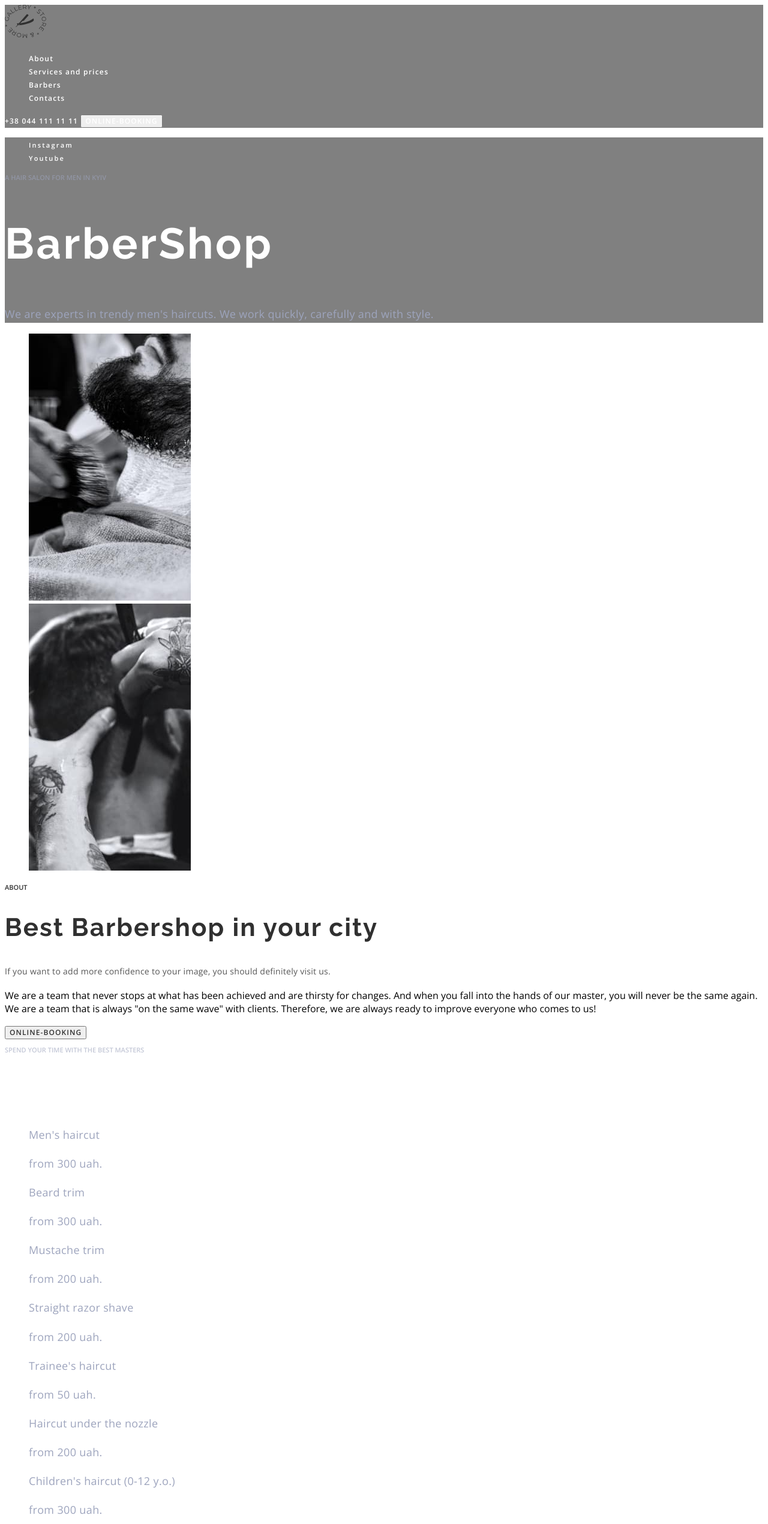
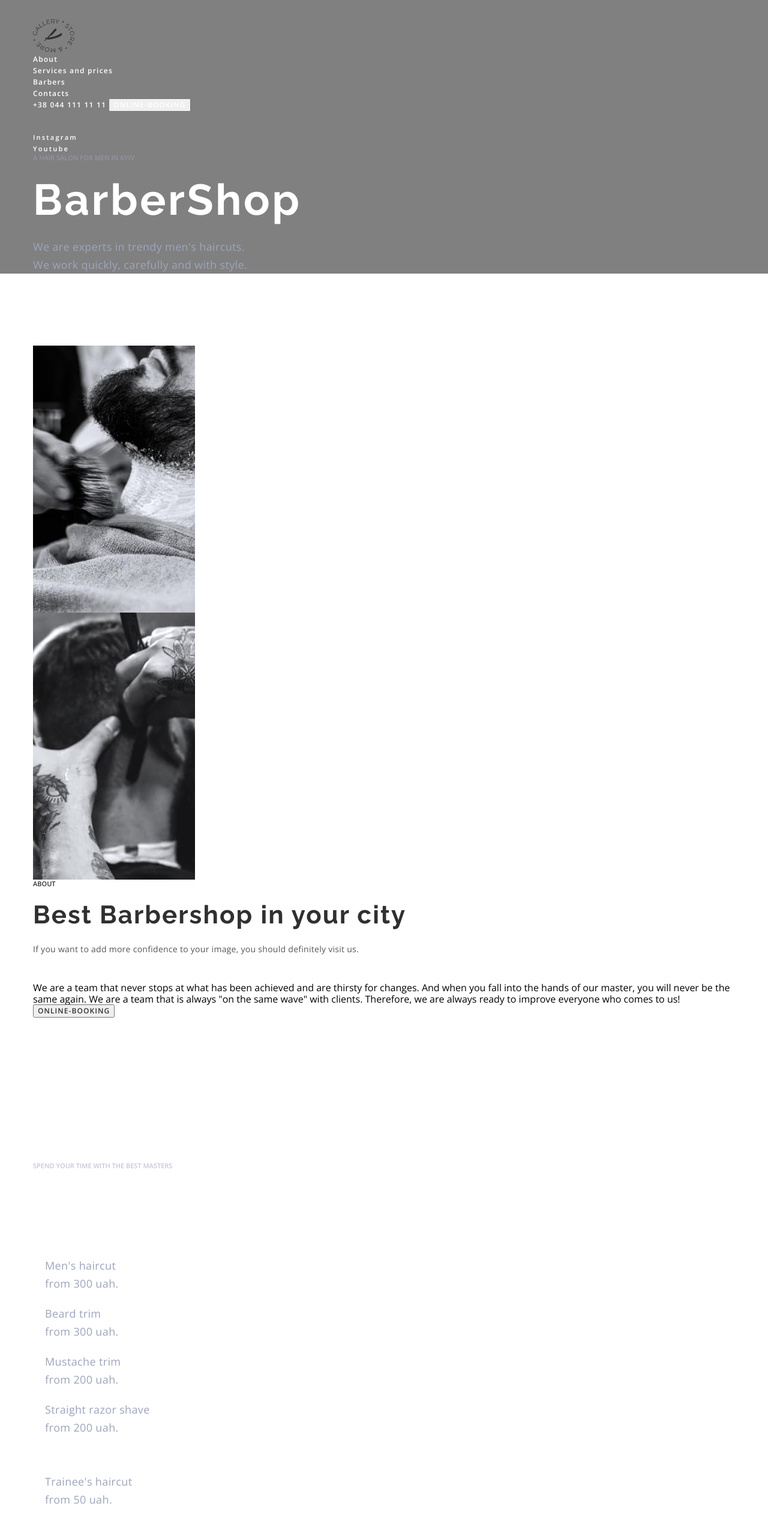
Before and after one commit to marumur1203/fs-84, a plain HTML site: page index.html in a window 1280 px wide. Shown: the top 2540 px of the page at 60% size. Drawn offline with nearby package versions, Linux system fonts and the light colour scheme.

Commit message:
summary
margin bottom

```diff
--- a/css/styles.css
+++ b/css/styles.css
@@ -3,9 +3,32 @@
   --secondary-title-color: #303030;
   --accent-color: #ff6c00;
   --secodary-font: "Raleway", sans-serif;
+  --basic-margin: 20px;
+}
+h1,
+h2,
+h3,
+h4,
+h5,
+h6,
+p {
+  margin: 0;
+}
+ul {
+  margin: 0;
+  padding: 0;
+}
+.container {
+  width: 1200px;
+  margin: 0 auto;
+  padding-left: 15px;
+  padding-right: 15px;
 }
 body {
   font-family: "Open Sans", sans-serif;
+}
+img {
+  display: block;
 }
 .list {
   list-style: none;
@@ -49,6 +72,7 @@ body {
 /* ------------header------------- */
 .header {
   background-color: grey;
+  padding: 32px;
 }
 .header-nav {
 }
@@ -99,6 +123,7 @@ body {
 }
 .hero-subtitle {
   color: rgba(157, 164, 189, 0.6);
+  margin-bottom: var(--basic-margin);
 }
 .hero-title {
   font-family: var(--secodary-font);
@@ -106,16 +131,19 @@ body {
   line-height: 1.18;
   letter-spacing: 0.05em;
   color: var(--main-title-color);
+  margin-bottom: var(--basic-margin);
 }
 .hero-desc {
   font-size: 18px;
   line-height: 1.67;
   letter-spacing: 0.02em;
   color: #9da4bd;
+  width: 360px;
 }
 
 /*----------------------- About--------------------- */
 .about {
+  padding: 120px 0;
 }
 .about-list {
 }
@@ -123,9 +151,11 @@ body {
 }
 .about-subtitle {
   color: var(--secondary-title-color);
+  margin-bottom: var(--basic-margin);
 }
 .about-title {
   color: var(--secondary-title-color);
+  margin-bottom: var(--basic-margin);
 }
 .about-description {
   font-weight: 400;
@@ -133,10 +163,13 @@ body {
   line-height: 1.86;
   letter-spacing: 0.02em;
   color: #555555;
+  margin-bottom: 42px;
 }
 .about-description span {
+  display: block;
   font-size: 18px;
   line-height: 1.67;
+  margin-bottom: var(--basic-margin);
 }
 
 .about-button {
@@ -144,16 +177,23 @@ body {
 }
 /* ------------------------section services---------------------- */
 .prices {
+  padding: 120px 0;
 }
 .prices-subtitle {
   color: rgba(157, 164, 189, 0.6);
+  margin-bottom: var(--basic-margin);
 }
 .prices-title {
   color: var(--main-title-color);
+  margin-bottom: 44px;
 }
 .prices-list {
+  padding: 30px 20px;
 }
 .prices-item {
+}
+.prices-item:not(:last-child) {
+  margin-bottom: var(--basic-margin);
 }
 .prices-item-text {
   font-size: 18px;
--- a/index.html
+++ b/index.html
@@ -5,16 +5,25 @@
     <meta http-equiv="X-UA-Compatible" content="IE=edge" />
     <meta name="viewport" content="width=device-width, initial-scale=1.0" />
     <title>Barbershop &#128136;</title>
+    <link
+      rel="stylesheet"
+      href="https://cdnjs.cloudflare.com/ajax/libs/modern-normalize/1.1.0/modern-normalize.min.css"
+      integrity="sha512-wpPYUAdjBVSE4KJnH1VR1HeZfpl1ub8YT/NKx4PuQ5NmX2tKuGu6U/JRp5y+Y8XG2tV+wKQpNHVUX03MfMFn9Q=="
+      crossorigin="anonymous"
+      referrerpolicy="no-referrer"
+    />
     <link rel="preconnect" href="https://fonts.googleapis.com" />
     <link rel="preconnect" href="https://fonts.gstatic.com" crossorigin />
     <link
       href="https://fonts.googleapis.com/css2?family=Open+Sans:wght@400;600;700&family=Raleway:wght@700&display=swap"
       rel="stylesheet"
     />
+
     <link rel="stylesheet" href="./css/styles.css" />
   </head>
   <body>
     <header class="header">
+      <div class="container">
         <nav class="header-nav">
           <a href="/"><img src="./image/logo.svg" alt="Logo site" /></a>
           <ul class="header-list list">
@@ -32,12 +41,16 @@
             </li>
           </ul>
         </nav>
-      <a href="tel:+380441111111" class="header-tel link">+38 044 111 11 11</a>
+        <a href="tel:+380441111111" class="header-tel link"
+          >+38 044 111 11 11</a
+        >
         <button type="button" class="header-btn btn">Online-booking</button>
+      </div>
     </header>
     <main>
       <!-- Hero section -->
       <section class="hero">
+        <div class="container">
           <ul class="hero-list list">
             <li class="hero-item">
               <a
@@ -64,10 +77,12 @@
             We are experts in trendy men's haircuts. We work quickly, carefully
             and with style.
           </p>
+        </div>
       </section>
       <!--/Hero section -->
       <!-- About -->
       <section class="about">
+        <div class="container">
           <ul class="about-list list">
             <li class="about-item">
               <img
@@ -95,17 +110,19 @@
           <p>
             <span>
               We are a team that never stops at what has been achieved and are
-            thirsty for changes. And when you fall into the hands of our master,
-            you will never be the same again. We are a team that is always "on
-            the same wave" with clients. Therefore, we are always ready to
-            improve everyone who comes to us!</span
+              thirsty for changes. And when you fall into the hands of our
+              master, you will never be the same again. We are a team that is
+              always "on the same wave" with clients. Therefore, we are always
+              ready to improve everyone who comes to us!</span
             >
           </p>
           <button type="button" class="about-button btn">ONLINE-BOOKING</button>
+        </div>
       </section>
       <!-- /About -->
       <!-- Section services -->
       <section class="prices">
+        <div class="container">
           <p class="prices-subtitle subtitle">
             Spend your time with the best masters
           </p>
@@ -147,7 +164,10 @@
               <p class="prices-item-text">from 200 uah.</p>
             </li>
           </ul>
-        <button type="button" class="prices-button btn">ONLINE-BOOKING</button>
+          <button type="button" class="prices-button btn">
+            ONLINE-BOOKING
+          </button>
+        </div>
       </section>
       <!-- /Section services -->
 
```
Lines whose indentation alone changed are shown as unchanged.
